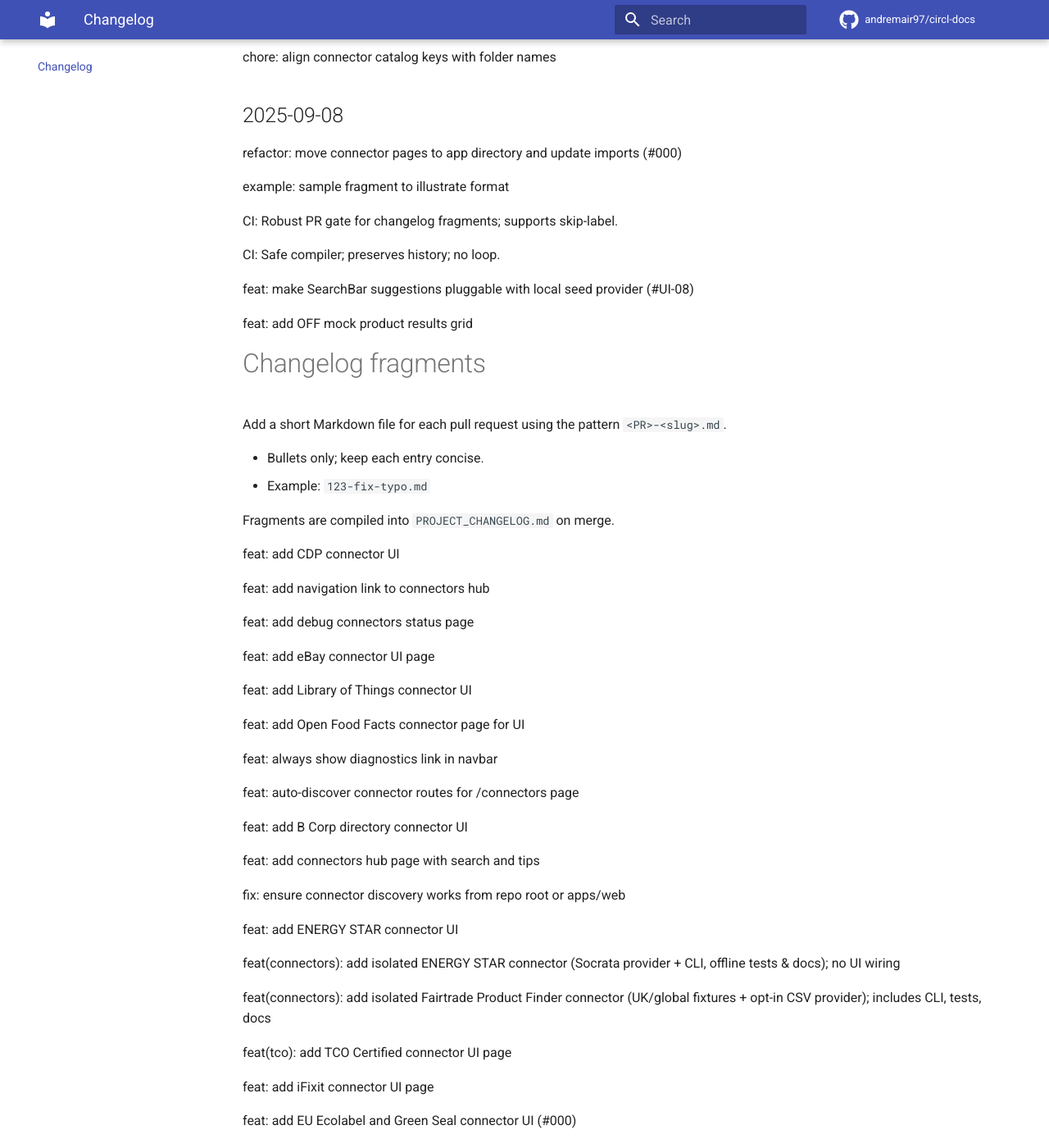
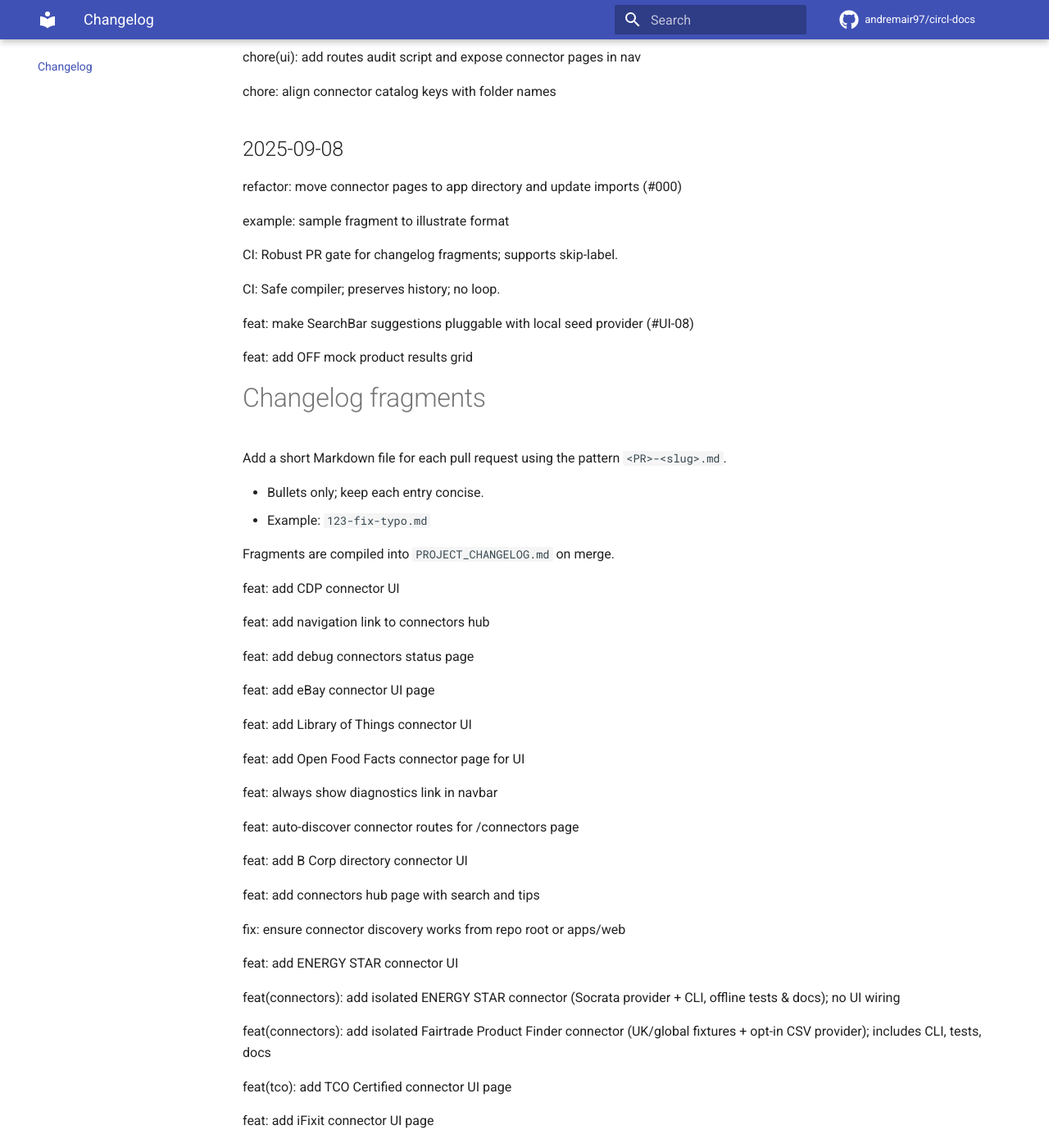
Before and after one commit to andremair97/circl-docs, an MkDocs documentation site: the page built from docs/changelog/index.md, in a window 1280 px wide and 1400 px high, scrolled down 1775 px. Shown: the whole window at 82% size. Built offline with MkDocs 1.6.1 and Material for MkDocs 9.7.7, drawn with Linux system fonts in a browser that asks for light colours; comment, search, counter and statistics services are not loaded; some of the changed text lies outside the part shown.

Commit message:
chore(changelog): compile fragments [skip ci]

```diff
--- a/PROJECT_CHANGELOG.md
+++ b/PROJECT_CHANGELOG.md
@@ -1,4 +1,75 @@
 # PROJECT_CHANGELOG
+
+## 2025-09-08
+
+refactor: move connector pages to app directory and update imports (#000)
+
+example: sample fragment to illustrate format
+
+CI: Robust PR gate for changelog fragments; supports skip-label.
+
+CI: Safe compiler; preserves history; no loop.
+
+feat: make SearchBar suggestions pluggable with local seed provider (#UI-08)
+
+feat: add OFF mock product results grid
+
+# Changelog fragments
+
+Add a short Markdown file for each pull request using the pattern `<PR>-<slug>.md`.
+
+- Bullets only; keep each entry concise.
+- Example: `123-fix-typo.md`
+
+Fragments are compiled into `PROJECT_CHANGELOG.md` on merge.
+
+feat: add CDP connector UI
+
+feat: add navigation link to connectors hub
+
+feat: add debug connectors status page
+
+feat: add eBay connector UI page
+
+feat: add Library of Things connector UI
+
+feat: add Open Food Facts connector page for UI
+
+feat: always show diagnostics link in navbar
+
+feat: auto-discover connector routes for /connectors page
+
+feat: add B Corp directory connector UI
+
+feat: add connectors hub page with search and tips
+
+fix: ensure connector discovery works from repo root or apps/web
+
+feat: add ENERGY STAR connector UI
+
+feat(connectors): add isolated ENERGY STAR connector (Socrata provider + CLI, offline tests & docs); no UI wiring
+
+feat(connectors): add isolated Fairtrade Product Finder connector (UK/global fixtures + opt-in CSV provider); includes CLI, tests, docs
+
+feat(tco): add TCO Certified connector UI page
+
+feat: add iFixit connector UI page
+
+feat: add EU Ecolabel and Green Seal connector UI (#000)
+
+- fix: install pnpm in CI workflow
+
+fix: handle connectors path fallback in Nav (#PR)
+
+feat: polish theme and add reusable UI states (UI-07)
+
+ci: add pre-commit hook and merge queue docs
+
+feat: add preview-only auth middleware for web app
+
+chore(ui): add routes audit script and expose connector pages in nav
+
+chore: align connector catalog keys with folder names
 
 ## 2025-09-08
 
```
